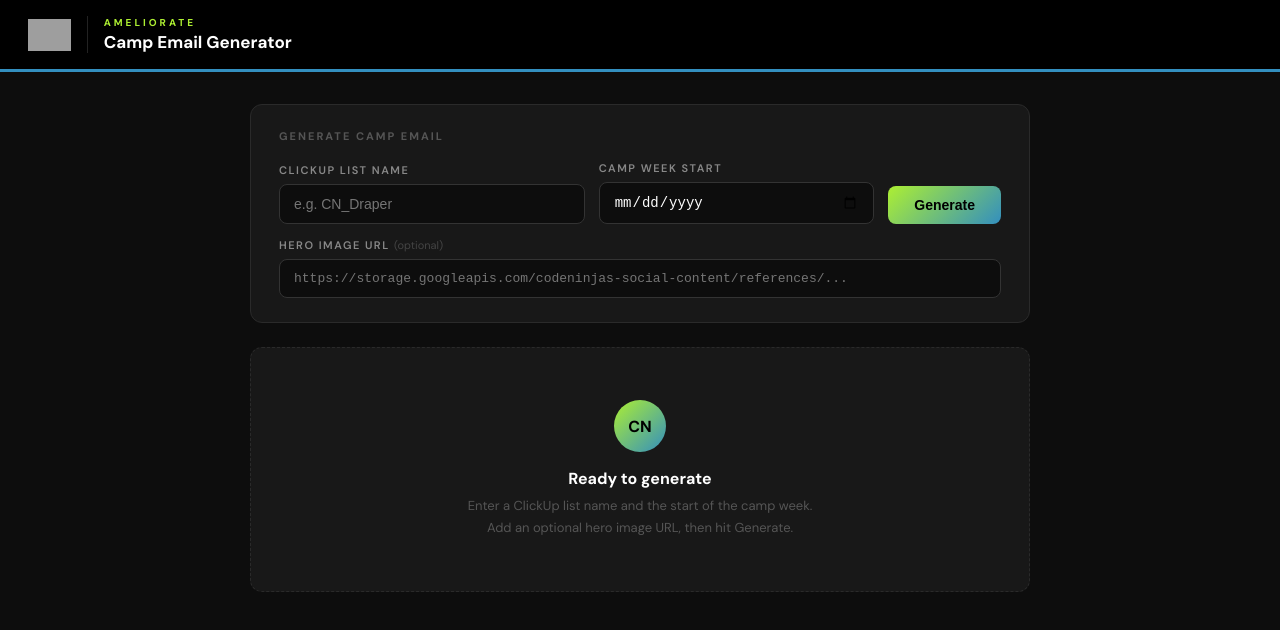
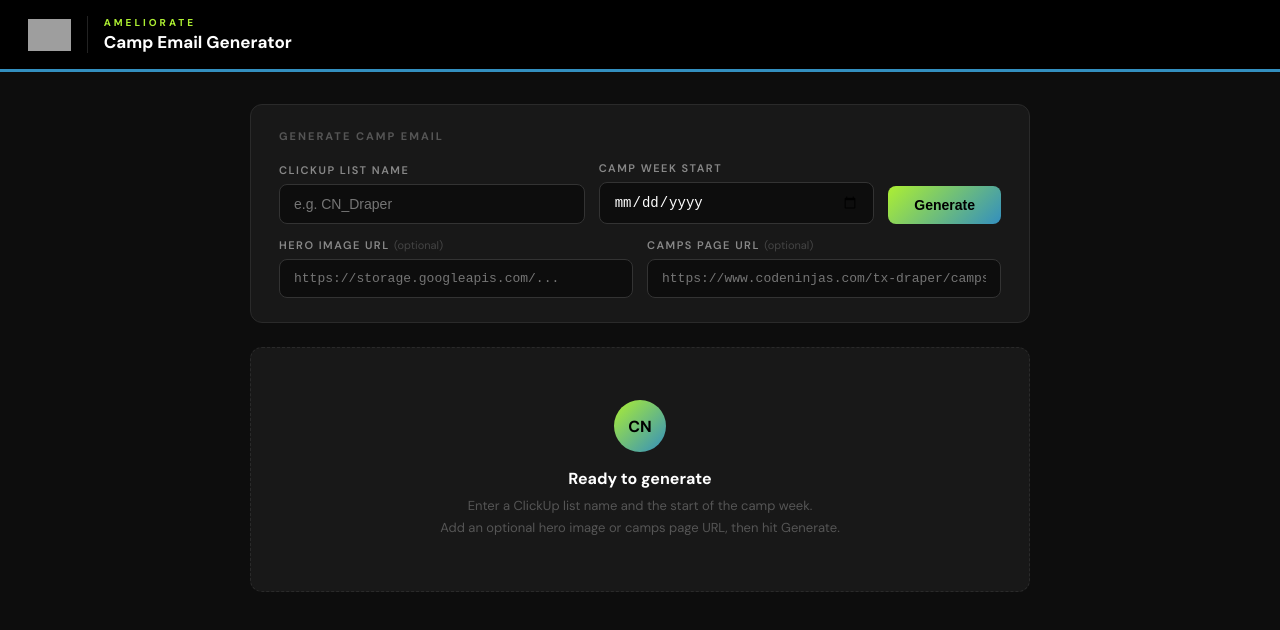
Before and after one commit to GrowWithAmeliorateLLC/code-ninjas-summer, a React (Vite) app: page / in a window 1280 px wide. Shown: the top 630 px of the page. Built offline with nearby package versions, Linux system fonts and the light colour scheme; grey boxes are pictures that could not be loaded.

Commit message:
Add Camps Page URL input — wired through UI, generate fn, and revision mode

```diff
--- a/src/App.jsx
+++ b/src/App.jsx
@@ -36,6 +36,7 @@ export default function App() {
   const [listName, setListName] = useState('')
   const [startDate, setStartDate] = useState('')
   const [imageUrl, setImageUrl] = useState('')
+  const [scheduleUrl, setScheduleUrl] = useState('')
   const [generating, setGenerating] = useState(false)
   const [revising, setRevising] = useState(false)
   const [saving, setSaving] = useState(false)
@@ -56,7 +57,12 @@ export default function App() {
     try {
       const res = await fetch('/api/generate', {
         method: 'POST', headers: { 'Content-Type': 'application/json' },
-        body: JSON.stringify({ listName: listName.trim(), startDate, imageUrl: imageUrl.trim() || null })
+        body: JSON.stringify({
+          listName: listName.trim(),
+          startDate,
+          imageUrl: imageUrl.trim() || null,
+          scheduleUrl: scheduleUrl.trim() || null
+        })
       })
       const data = await res.json()
       if (!res.ok) throw new Error(data.error || 'Generation failed')
@@ -75,9 +81,17 @@ export default function App() {
           listName: listName.trim(),
           startDate,
           imageUrl: imageUrl.trim() || null,
+          scheduleUrl: scheduleUrl.trim() || result.schedule_url || null,
           revisionInstructions: revisionText.trim(),
           currentEmailHtml: result.email_html,
-          preservedData: { location: result.location, week_label: result.week_label, camps: result.camps, listId: result.listId, schedule_url: result.schedule_url, subject_line: result.subject_line }
+          preservedData: {
+            location: result.location,
+            week_label: result.week_label,
+            camps: result.camps,
+            listId: result.listId,
+            schedule_url: scheduleUrl.trim() || result.schedule_url || '',
+            subject_line: result.subject_line
+          }
         })
       })
       const data = await res.json()
@@ -148,17 +162,31 @@ export default function App() {
               </button>
             </div>
 
-            <div>
+            <div style={{ display: 'flex', gap: 14, flexWrap: 'wrap', marginBottom: 0 }}>
+              <div style={{ flex: '1 1 260px' }}>
                 <label style={{ display: 'block', fontSize: 11, color: '#888', fontWeight: 600, letterSpacing: 1.5, textTransform: 'uppercase', marginBottom: 7 }}>
                   Hero Image URL <span style={{ color: '#444', fontWeight: 400, textTransform: 'none', letterSpacing: 0 }}>(optional)</span>
                 </label>
                 <input
                   type="text"
-                placeholder="https://storage.googleapis.com/codeninjas-social-content/references/..."
+                  placeholder="https://storage.googleapis.com/..."
                   value={imageUrl}
                   onChange={e => setImageUrl(e.target.value)}
                   style={{ width: '100%', background: '#0d0d0d', color: '#fff', border: `1.5px solid ${imageUrl ? LIME : '#333'}`, borderRadius: 8, padding: '11px 14px', fontSize: 13, outline: 'none', fontFamily: 'monospace' }}
                 />
+              </div>
+              <div style={{ flex: '1 1 260px' }}>
+                <label style={{ display: 'block', fontSize: 11, color: '#888', fontWeight: 600, letterSpacing: 1.5, textTransform: 'uppercase', marginBottom: 7 }}>
+                  Camps Page URL <span style={{ color: '#444', fontWeight: 400, textTransform: 'none', letterSpacing: 0 }}>(optional)</span>
+                </label>
+                <input
+                  type="text"
+                  placeholder="https://www.codeninjas.com/tx-draper/camps"
+                  value={scheduleUrl}
+                  onChange={e => setScheduleUrl(e.target.value)}
+                  style={{ width: '100%', background: '#0d0d0d', color: '#fff', border: `1.5px solid ${scheduleUrl ? LIME : '#333'}`, borderRadius: 8, padding: '11px 14px', fontSize: 13, outline: 'none', fontFamily: 'monospace' }}
+                />
+              </div>
             </div>
 
             {error && (
@@ -182,7 +210,7 @@ export default function App() {
               <p style={{ fontSize: 16, color: '#fff', fontWeight: 700, marginBottom: 6 }}>Ready to generate</p>
               <p style={{ fontSize: 13, color: '#555', lineHeight: 1.7 }}>
                 Enter a ClickUp list name and the start of the camp week.<br />
-                Add an optional hero image URL, then hit Generate.
+                Add an optional hero image or camps page URL, then hit Generate.
               </p>
             </div>
           )}
```
Also changed, not shown: 1 other file (tests, documents, lock files or other folders). Lines whose indentation alone changed are shown as unchanged.
